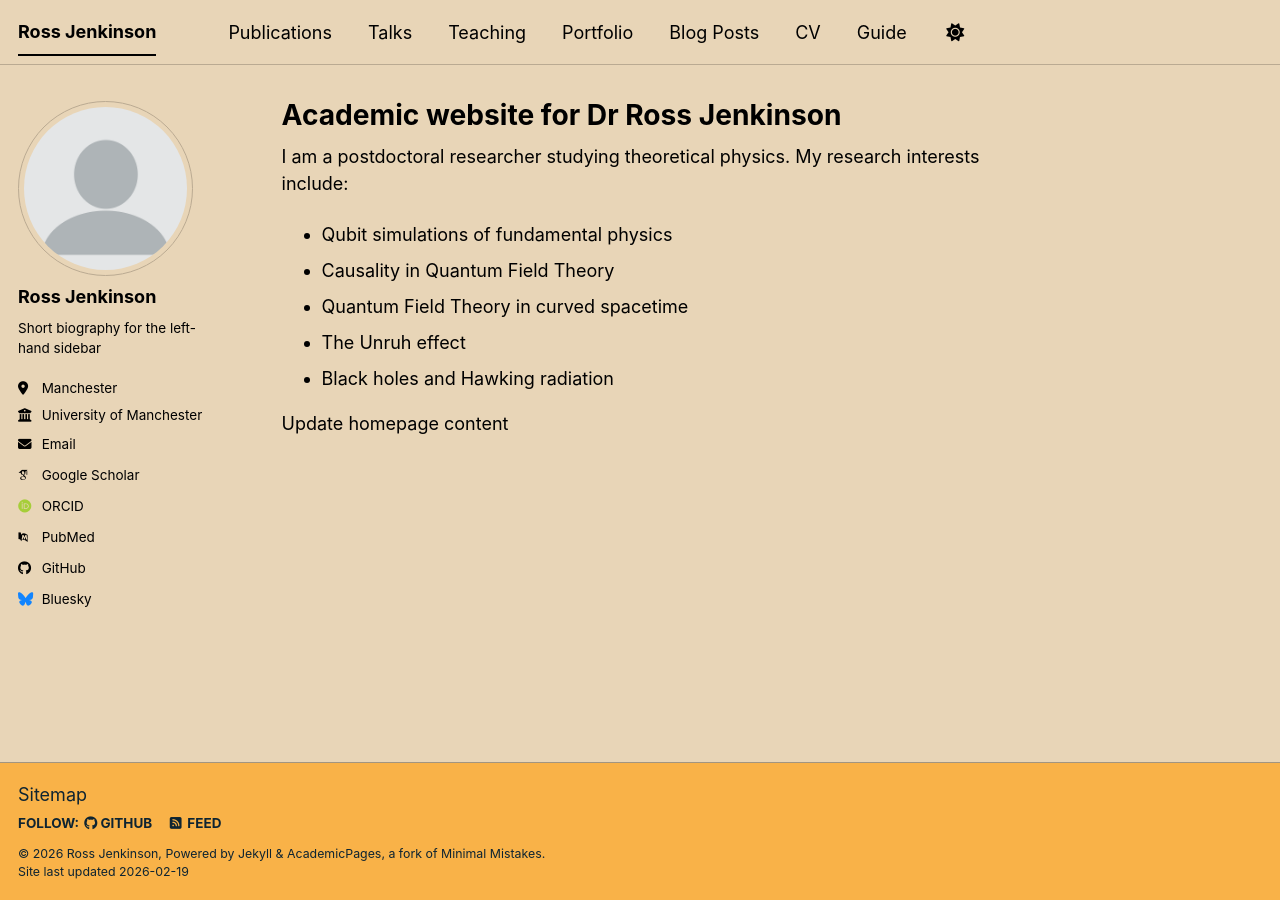
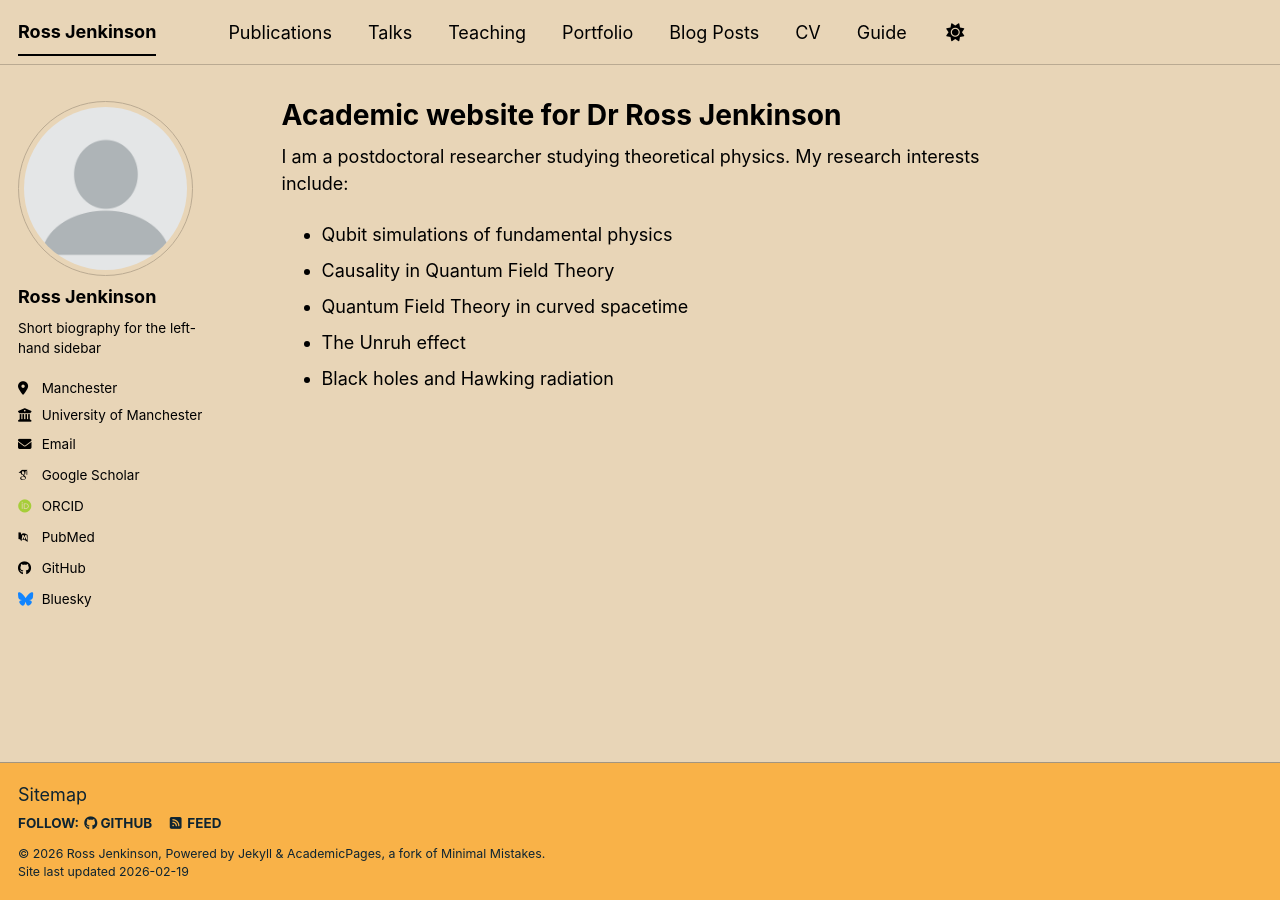
Before and after one commit to RDJenkinson/rdjenkinson.github.io, a Jekyll site: the page built from _pages/about.md, in a window 1280 px wide. Built offline with Jekyll 4.4.1, drawn with Linux system fonts in a browser that asks for light colours; some web fonts are replaced; a script bundle is joined from its source files by our own code; library files that are not in the unit come from our copies.

Commit message:
Update about.md
Update homepage content

```diff
--- a/_pages/about.md
+++ b/_pages/about.md
@@ -13,5 +13,3 @@ I am a postdoctoral researcher studying theoretical physics. My research interes
 - Quantum Field Theory in curved spacetime
 - The Unruh effect
 - Black holes and Hawking radiation
-
-Update homepage content
```
